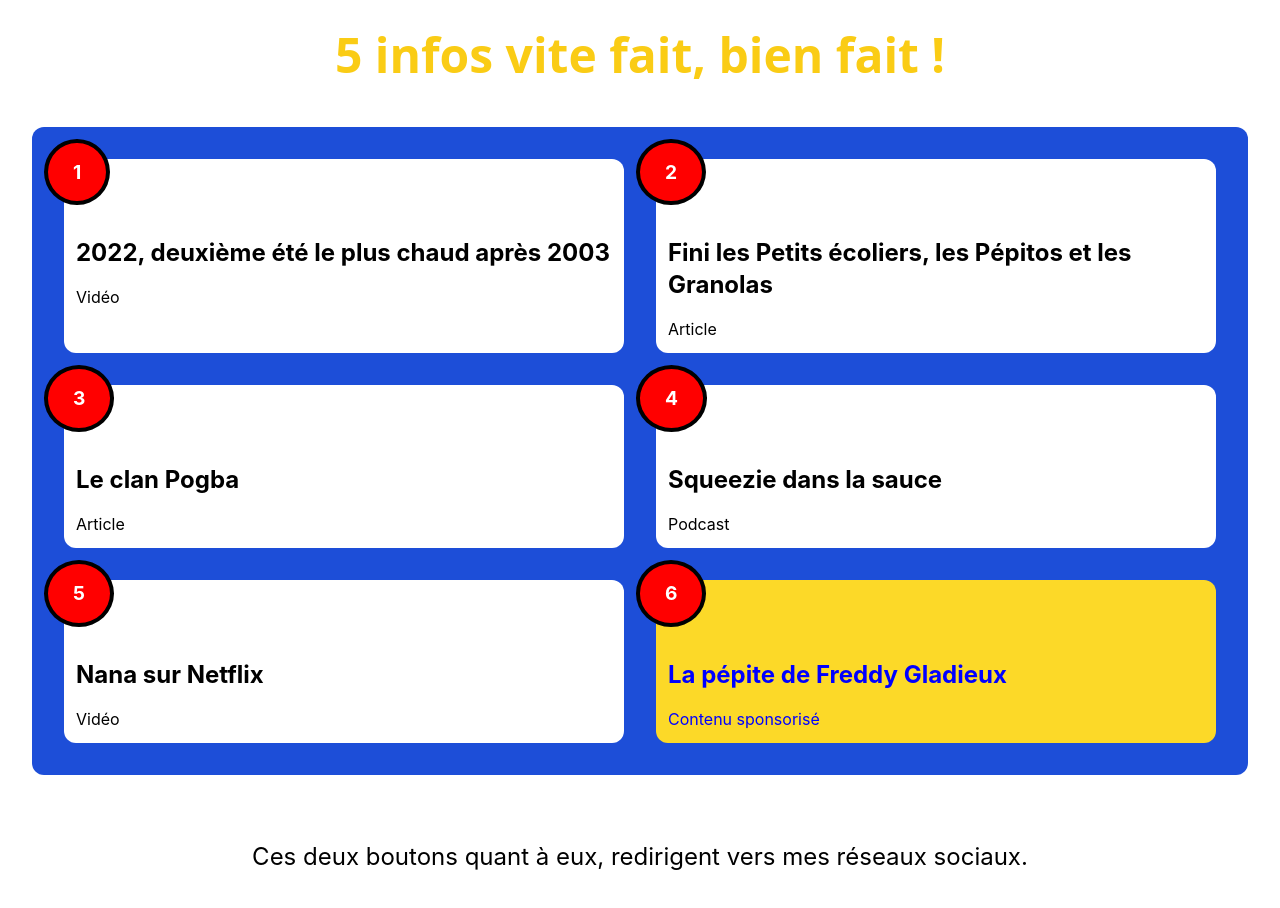
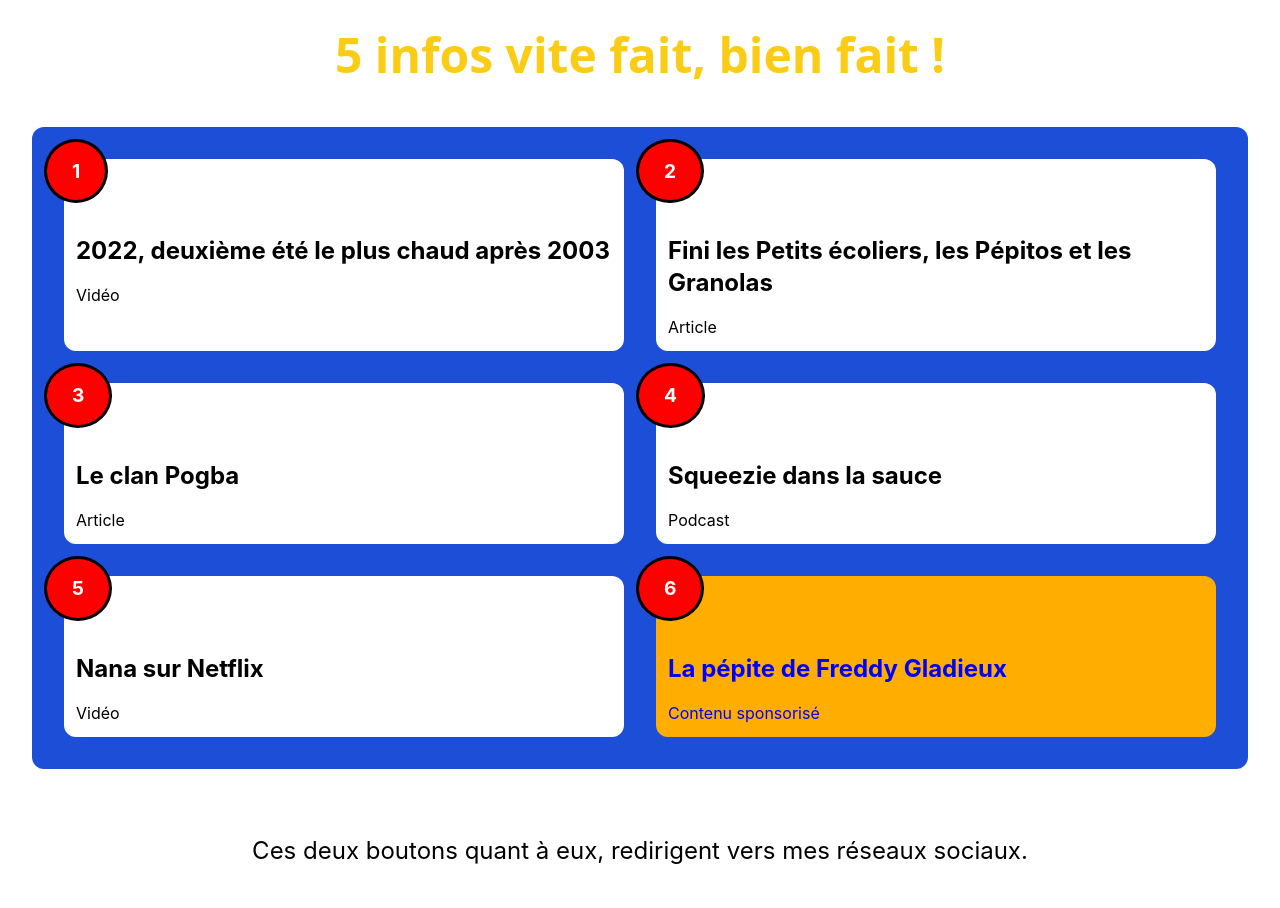
Before and after one commit to N95Ryan/sandbox, a Next.js app: page /test in a window 1280 px wide. Shown: the part 620-1528 px from the top of the page. Built offline with nearby package versions, Linux system fonts and the light colour scheme.

Commit message:
yellow update

```diff
--- a/styles/globals.css
+++ b/styles/globals.css
@@ -50,12 +50,12 @@ a {
 }
 
 .tableau-infos:nth-child(6) {
-  background-color: #fcd928;
+  background-color: #ffae00;
 }
 
 .numero {
   background-color: red;
-  border: 4px solid black;
+  border: 3px solid black;
   color: white;
   font-size: larger;
   font-weight: bold;
```
Also changed, not shown: 1 other file (tests, documents, lock files or other folders).
